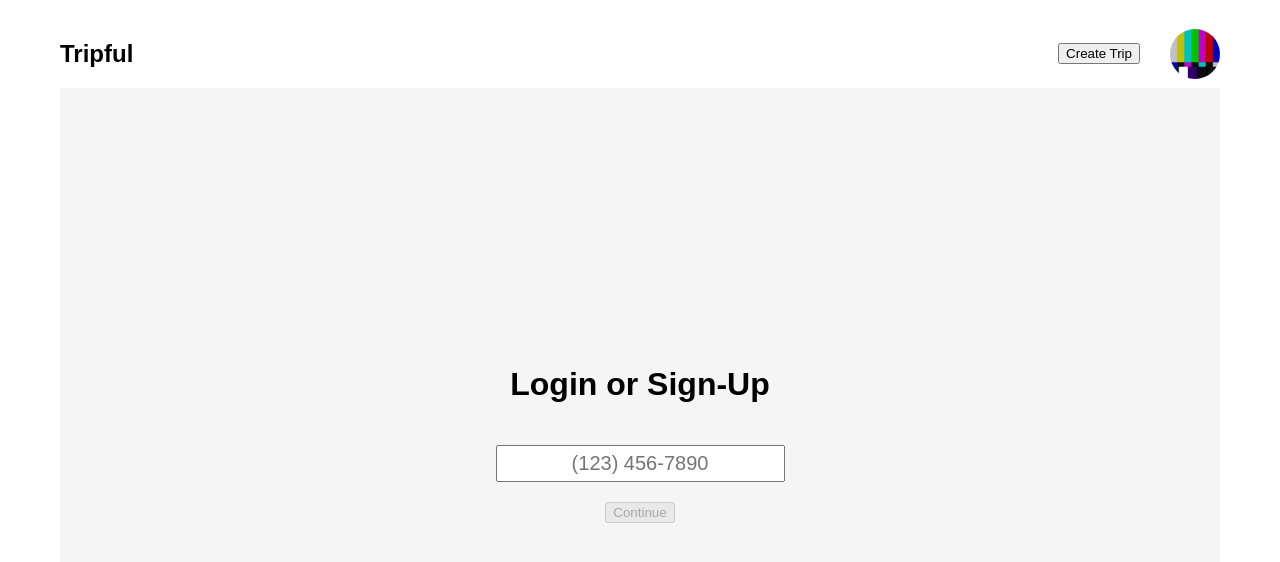
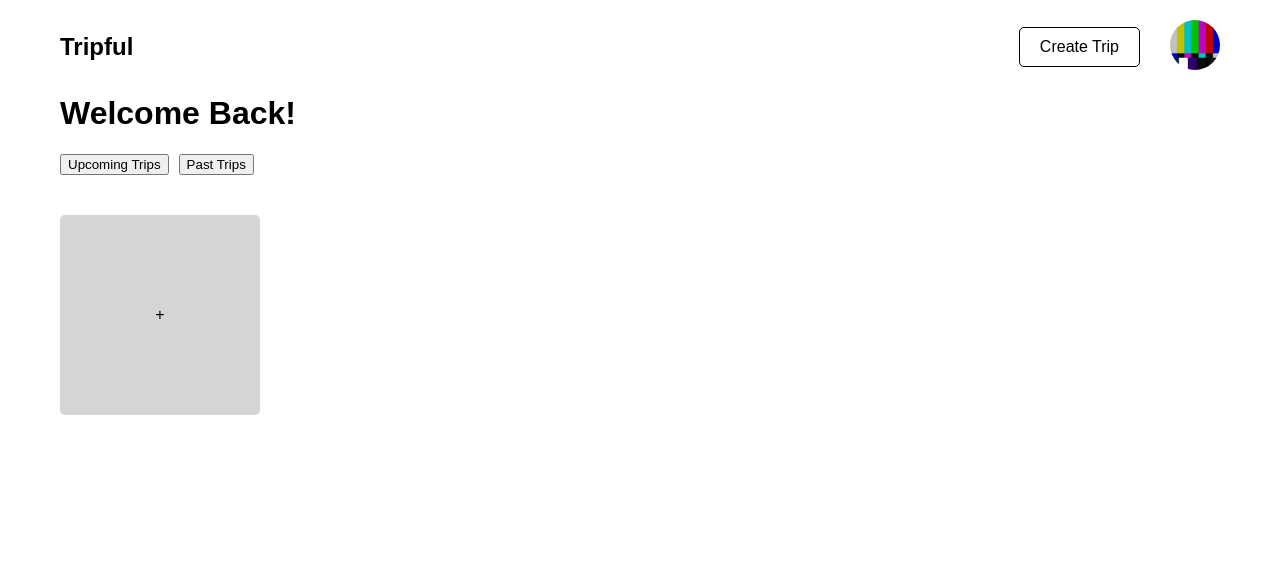
Before and after one commit to ethanratnofsky/Tripful, a React app in the folder frontend/: page / in a window 1280 px wide. Shown: the top 562 px of the page. Built offline with nearby package versions, Linux system fonts and the light colour scheme.

Commit message:
Implement React Router

```diff
--- a/frontend/package.json
+++ b/frontend/package.json
@@ -56,6 +56,7 @@
     },
     "dependencies": {
         "react": "^18.2.0",
-        "react-dom": "^18.2.0"
+        "react-dom": "^18.2.0",
+        "react-router-dom": "^6.8.1"
     }
 }
--- a/frontend/src/App.js
+++ b/frontend/src/App.js
@@ -1,5 +1,12 @@
 // Packages
 import React from "react";
+import {
+    createRoutesFromElements,
+    createBrowserRouter,
+    Route,
+    RouterProvider,
+    Outlet,
+} from "react-router-dom";
 
 // Pages
 import Navbar from "./components/Navbar";
@@ -8,17 +15,30 @@ import TripsDashboard from "./pages/TripsDashboard";
 import CreateTrip from "./pages/CreateTrip";
 import Profile from "./pages/Profile";
 
-// The main React App component
-const App = () => {
+const Root = () => {
     return (
         <>
             <Navbar />
-            <Login />
-            {/* <TripsDashboard /> */}
-            {/* <CreateTrip /> */}
-            {/* <Profile /> */}
+            <Outlet />
         </>
     );
 };
 
+// Routes
+const router = createBrowserRouter(
+    createRoutesFromElements(
+        <Route path="/" element={<Root />}>
+            <Route index element={<TripsDashboard />} />
+            <Route path="login" element={<Login />} />
+            <Route path="create-trip" element={<CreateTrip />} />
+            <Route path="profile" element={<Profile />} />
+        </Route>
+    )
+);
+
+// The main React App component
+const App = () => {
+    return <RouterProvider router={router} />;
+};
+
 export default App;
--- a/frontend/src/components/Navbar.css
+++ b/frontend/src/components/Navbar.css
@@ -1,6 +1,11 @@
 nav.navbar {
     display: flex;
     align-items: center;
+}
+
+nav.navbar .logo-link {
+    text-decoration: none;
+    color: inherit;
 }
 
 nav.navbar .logo {
@@ -13,8 +18,17 @@ nav.navbar .right-group {
     align-items: center;
 }
 
-nav.navbar button.create-trip-button {
+nav.navbar a.create-trip-button {
+    text-decoration: none;
+    color: inherit;
     margin-right: 30px;
+    border: 1px solid black;
+    padding: 10px 20px;
+    border-radius: 5px;
+}
+
+nav.navbar a.create-trip-button:hover {
+    background-color: #f2f2f2;
 }
 
 nav.navbar img.user-profile {
--- a/frontend/src/components/Navbar.js
+++ b/frontend/src/components/Navbar.js
@@ -1,23 +1,23 @@
 import React from "react";
+import { Link } from "react-router-dom";
 
 import TestImg from "../assets/test.png";
 
 import "./Navbar.css";
 
-import { handleCreateTrip } from "../utils/tripUtils";
-
 const Navbar = () => {
     return (
         <nav className="navbar">
-            <h1 className="logo">Tripful</h1>
+            <Link to="/" className="logo-link">
+                <h1 className="logo">Tripful</h1>
+            </Link>
             <div className="right-group">
-                <button
-                    className="create-trip-button"
-                    onClick={handleCreateTrip}
-                >
+                <Link to="/create-trip" className="create-trip-button">
                     Create Trip
-                </button>
-                <img className="user-profile" src={TestImg} alt="User" />
+                </Link>
+                <Link to="/profile">
+                    <img className="user-profile" src={TestImg} alt="User" />
+                </Link>
             </div>
         </nav>
     );
--- a/frontend/src/pages/TripsDashboard.css
+++ b/frontend/src/pages/TripsDashboard.css
@@ -15,4 +15,6 @@
     align-items: center;
     cursor: pointer;
     border-radius: 5px;
+    text-decoration: none;
+    color: inherit;
 }
--- a/frontend/src/pages/TripsDashboard.js
+++ b/frontend/src/pages/TripsDashboard.js
@@ -1,8 +1,7 @@
 import React from "react";
+import { Link } from "react-router-dom";
 
 import "./TripsDashboard.css";
-
-import { handleCreateTrip } from "../utils/tripUtils";
 
 const TripsDashboard = () => {
     const handleFilterUpcoming = () => {
@@ -21,9 +20,9 @@ const TripsDashboard = () => {
                 <button onClick={handleFilterPast}>Past Trips</button>
             </div>
             <div className="trips-container">
-                <div className="create-trip-card" onClick={handleCreateTrip}>
+                <Link to="/create-trip" className="create-trip-card">
                     +
-                </div>
+                </Link>
             </div>
         </div>
     );
```
Also changed, not shown: 1 other file (tests, documents, lock files or other folders).
